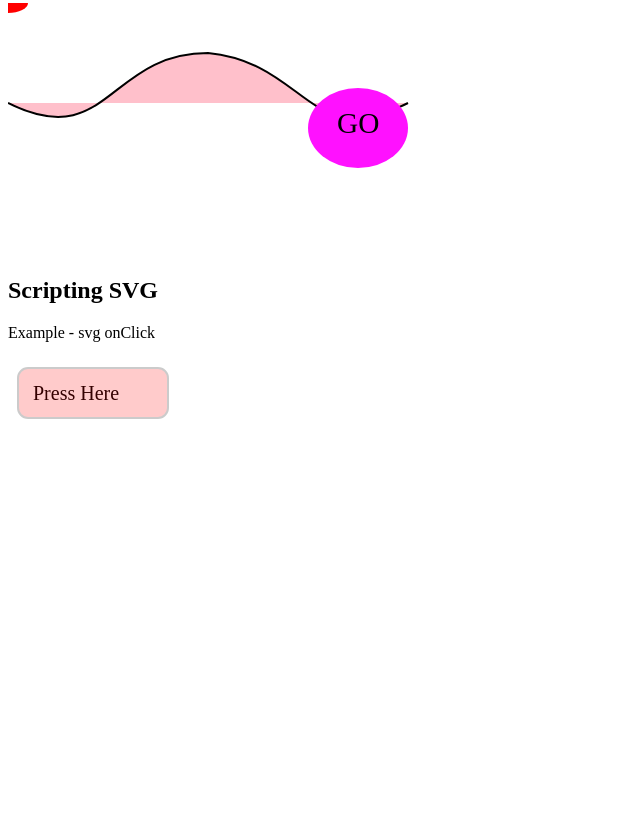
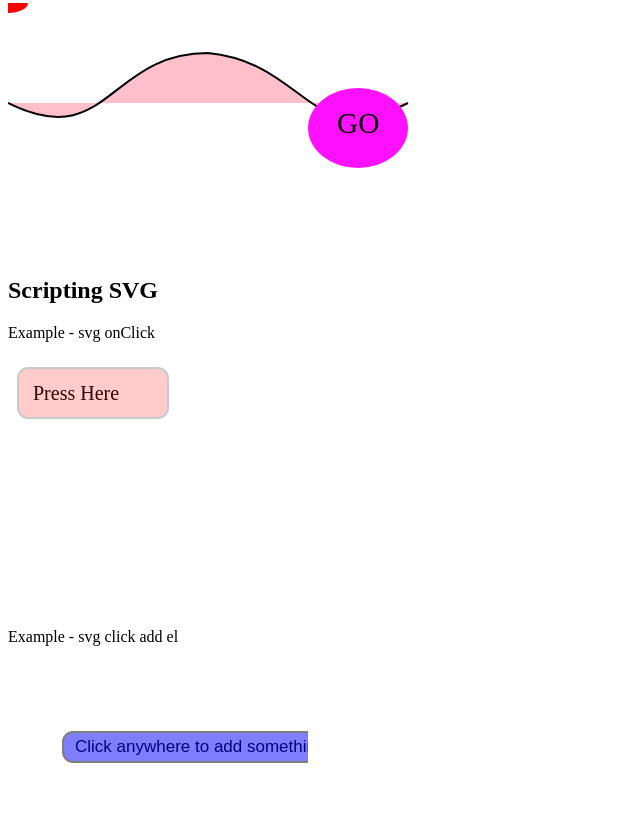
Before and after one commit to vasilijus/Mastering-SVG, a plain HTML site: page WebApp-SVG/Chapter_01/index-04.html in a window 1280 px wide. Shown: the part 910-1725 px from the top of the page, without its empty margins (0-640 px from the left). Before the commit the page ends 1530 px from the top, so only its background shows below. Drawn offline with Linux system fonts and the light colour scheme.

Commit message:
bits and pieces

```diff
--- a/WebApp-SVG/Chapter_01/index-04.html
+++ b/WebApp-SVG/Chapter_01/index-04.html
@@ -26,5 +26,9 @@
     <p>Example - svg onClick</p>
     <embed src="chap_04/26_svg-btn-click.svg" />
 
+    <p>Example - svg click add el</p>
+    <embed src="chap_04/27_svg-btn-add-el.svg" />
+
+
 </body>
 </html>
```
Also changed, not shown: WebApp-SVG/Chapter_01/SVG Dom.txt (added), WebApp-SVG/Chapter_01/chap_04/27_svg-btn-add-el.svg (added).
